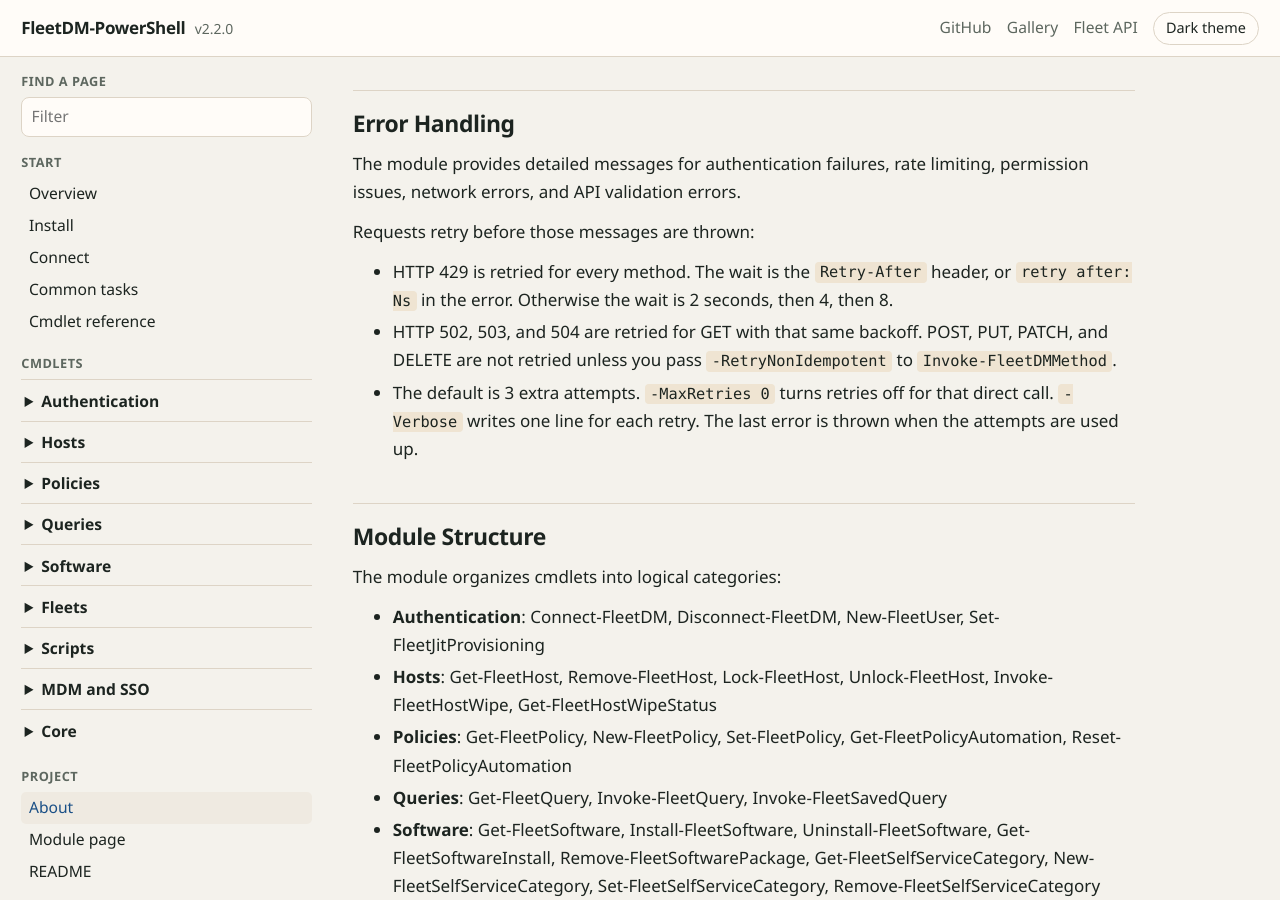
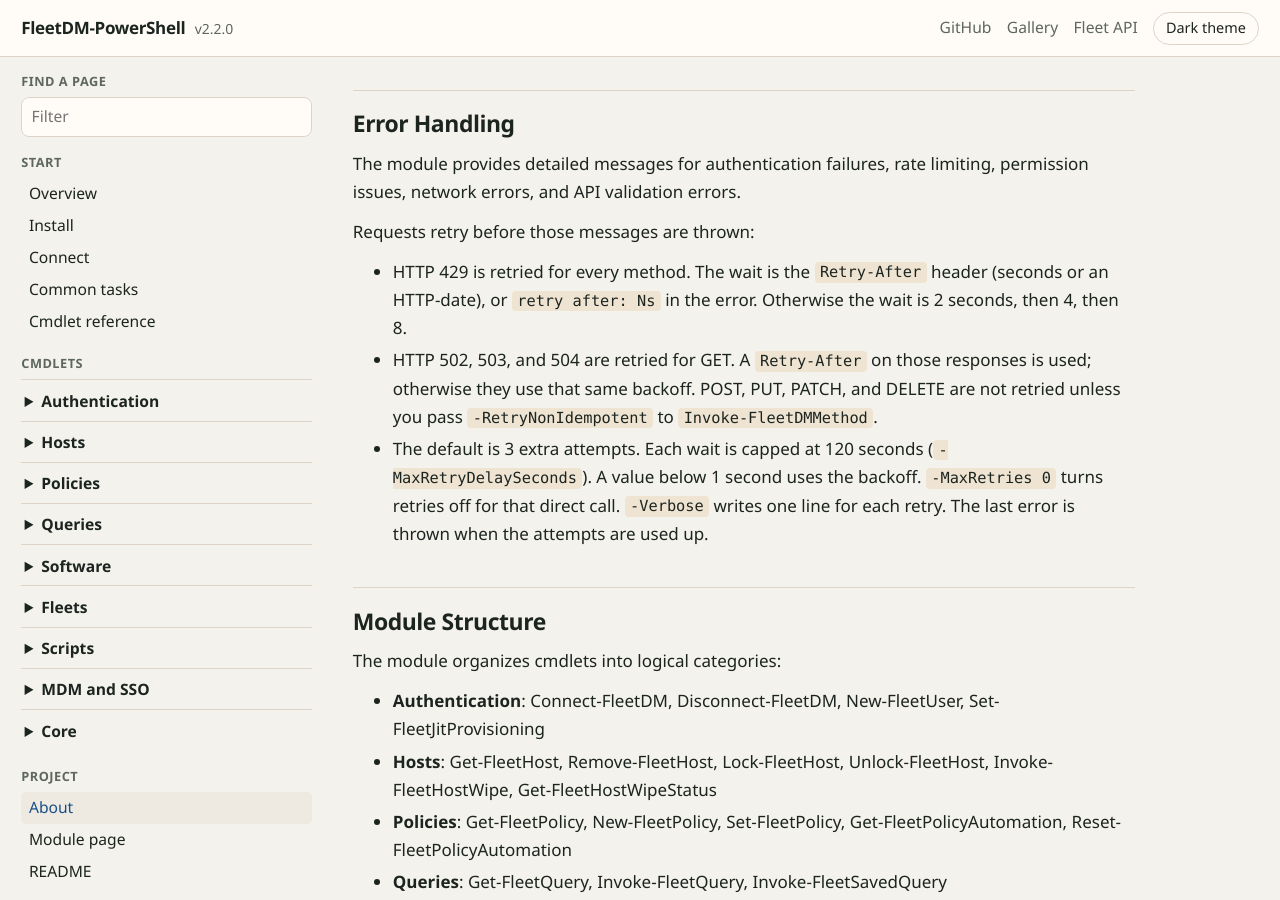
Before and after one commit to jorgeasaurus/FleetDM-PowerShell, a Jekyll site: the page built from docs/en-US/about_FleetDM-PowerShell.help.md, in a window 1280 px wide and 900 px high, scrolled down 2433 px. Built offline with Jekyll 4.4.1, drawn with Linux system fonts in a browser that asks for light colours; our own code applies the rules of GitHub Pages for plain Markdown files.

Commit message:
Cap retry waits and keep the original rate-limit error
A huge Retry-After or a long backoff could overflow the timer and replace
the Fleet error. Waits are capped, HTTP-date headers parse on 5.1, and the
final 429 message reuses the body that was already read.

Co-authored-by: Jorge Suarez <j0rg3@me.com>

```diff
--- a/docs/en-US/about_FleetDM-PowerShell.help.md
+++ b/docs/en-US/about_FleetDM-PowerShell.help.md
@@ -84,9 +84,9 @@ The module provides detailed messages for authentication failures, rate limiting
 
 Requests retry before those messages are thrown:
 
-- HTTP 429 is retried for every method. The wait is the `Retry-After` header, or `retry after: Ns` in the error. Otherwise the wait is 2 seconds, then 4, then 8.
-- HTTP 502, 503, and 504 are retried for GET with that same backoff. POST, PUT, PATCH, and DELETE are not retried unless you pass `-RetryNonIdempotent` to `Invoke-FleetDMMethod`.
-- The default is 3 extra attempts. `-MaxRetries 0` turns retries off for that direct call. `-Verbose` writes one line for each retry. The last error is thrown when the attempts are used up.
+- HTTP 429 is retried for every method. The wait is the `Retry-After` header (seconds or an HTTP-date), or `retry after: Ns` in the error. Otherwise the wait is 2 seconds, then 4, then 8.
+- HTTP 502, 503, and 504 are retried for GET. A `Retry-After` on those responses is used; otherwise they use that same backoff. POST, PUT, PATCH, and DELETE are not retried unless you pass `-RetryNonIdempotent` to `Invoke-FleetDMMethod`.
+- The default is 3 extra attempts. Each wait is capped at 120 seconds (`-MaxRetryDelaySeconds`). A value below 1 second uses the backoff. `-MaxRetries 0` turns retries off for that direct call. `-Verbose` writes one line for each retry. The last error is thrown when the attempts are used up.
 
 ## Module Structure
 
```
Also changed, not shown: docs/en-US/Invoke-FleetDMMethod.md (+18 -2 lines), en-US/FleetDM-PowerShell-help.xml (+24 -0 lines), index.md (+1 -1 lines), CHANGELOG.md, README.md, 4 other files.
